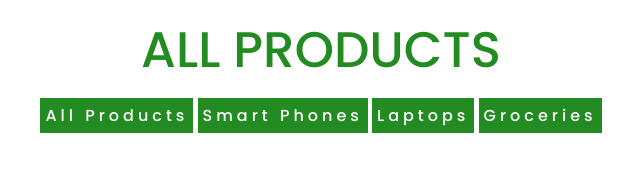
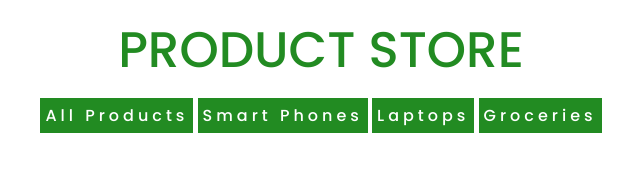
Before and after one commit to vedatsozen/filteredandresponsive, a plain HTML site: page index.html in a window 1280 px wide. Shown: the whole page, without its empty margins (319-959 px from the left). Drawn offline with Linux system fonts and the light colour scheme; no server answers.

Commit message:
Add files via upload

```diff
--- a/index.html
+++ b/index.html
@@ -3,12 +3,12 @@
 <head>
     <meta charset="UTF-8">
     <meta name="viewport" content="width=device-width, initial-scale=1.0">
-    <title>Document</title>
+    <title>FILTERED AND RESPONSIVE</title>
     <link rel="stylesheet" href="style.css">
 </head>
 <body>
 
-<h1 class="titletop">ALL PRODUCTS</h1>
+<h1 class="titletop">PRODUCT STORE</h1>
 
 <div id="categorybtns">
     <button onclick="allProducts()">All Products</button>
```
